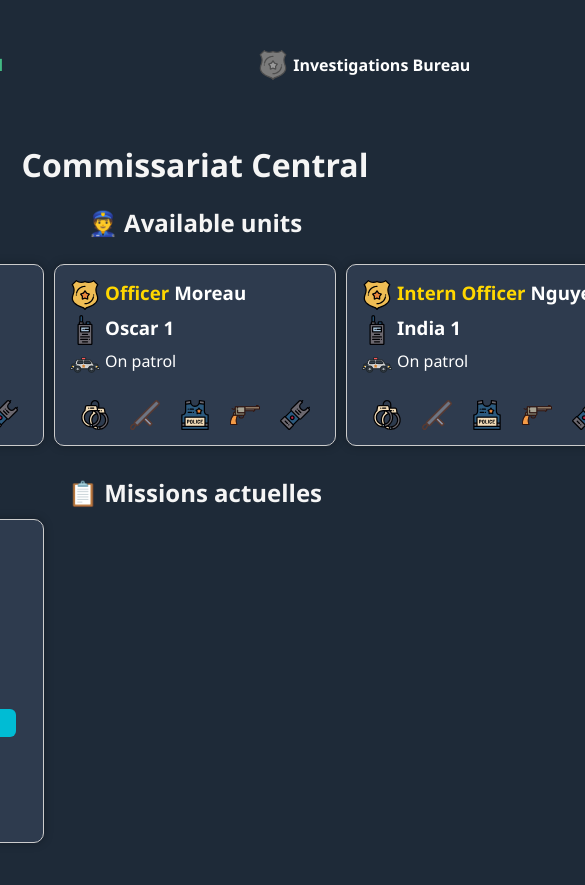
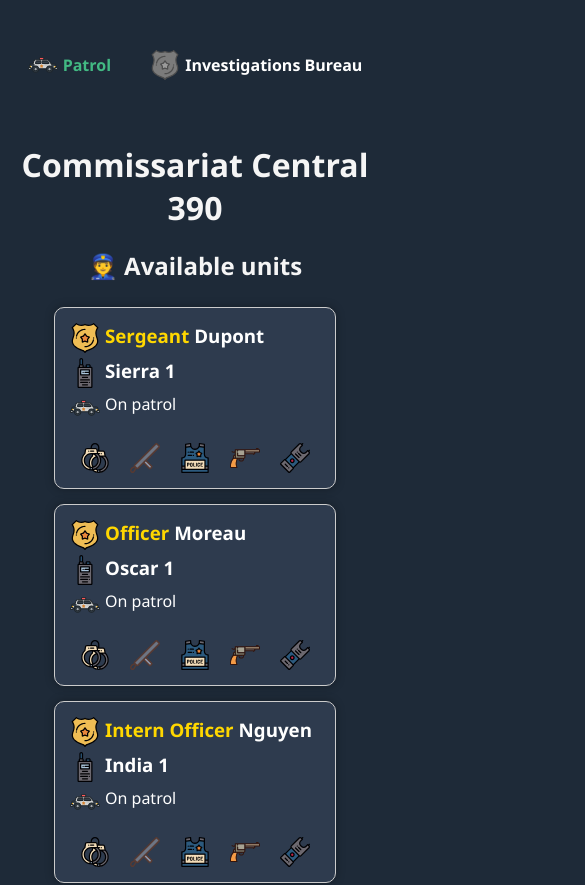
Before and after one commit to CauquilM/police-game, a Vue app: page / in a window 390 px wide. Shown: the top 885 px of the page, 585 px wide, since content can reach past the window. Built offline with nearby package versions, Linux system fonts and the light colour scheme.

Commit message:
improve css

```diff
--- a/public/style.css
+++ b/public/style.css
@@ -263,6 +263,12 @@ nav {
     padding: 30px;
 }
 
+@media only screen and (max-width: 600px) {
+    nav {
+        padding: 30px 0;
+    }
+  }
+
 nav a {
     font-weight: bold;
     color: white;
--- a/src/store/index.js
+++ b/src/store/index.js
@@ -228,9 +228,13 @@ export default new Vuex.Store({
       coupable: 'Sophie'
     }
 
-    ]
+    ],
+    screenWidth: document.documentElement.clientWidth
   },
   mutations: {
+    SET_SCREEN_WIDTH(state, width) {
+      state.screenWidth = width;
+    },
     SET_ASSIGN_AGENT(state, { agentId: agentId, missionId: missionId }) {
       const agent = state.agents.find(a => a.id === agentId)
       const indexMission = state.missionsCurrent.findIndex(m => m.id === missionId);
@@ -271,6 +275,9 @@ export default new Vuex.Store({
     }
   },
   actions: {
+    updateScreenWidth({ commit }) {
+      commit('SET_SCREEN_WIDTH', document.documentElement.clientWidth);
+    },
     refuseMission({ commit }, index) {
       commit("SET_REFUSE_MISSION", index);
     },
@@ -321,5 +328,8 @@ export default new Vuex.Store({
       if (diff === -2) return 0.15
       return 0.05
     }
+  },
+  getters: {
+    screenWidth: state => state.screenWidth
   }
 })
--- a/src/views/DashboardView.vue
+++ b/src/views/DashboardView.vue
@@ -1,29 +1,32 @@
 <template>
     <div class="dashboard">
-        <h1>Commissariat Central</h1>
+        <h1>Commissariat Central {{ screenWidth }}</h1>
         <div class="section agents">
             <h2 class="mb-25">👮 Available units</h2>
-            <div v-if="agents.length > 3" class="grid-container-4">
-                <AgentComponent class="agent-card grid-item" v-for="agent in agents" :key="agent.id" :agent="agent"
-                    :class="{ busy: agent.busy }" />
+            <div v-if="agents.length > 3"
+                :class="screenWidth > 500 ? 'grid-container-4' : 'd-flex flex-direction-column align-items-center'">
+                <AgentComponent :class="screenWidth > 500 ? 'agent-card grid-item' : 'agent-card grid-item mb-15'"
+                    v-for="agent in agents" :key="agent.id" :agent="agent" />
             </div>
-            <div v-else class="grid-container-3">
-                <AgentComponent class="agent-card grid-item" v-for="agent in agents" :key="agent.id" :agent="agent"
-                    :class="{ busy: agent.busy }" />
+            <div v-else
+                :class="screenWidth > 500 ? 'grid-container-3' : 'd-flex flex-direction-column align-items-center'">
+                <AgentComponent :class="screenWidth > 500 ? 'agent-card grid-item' : 'agent-card grid-item mb-15'"
+                    v-for="agent in agents" :key="agent.id" :agent="agent" />
             </div>
         </div>
         <div class="section mission">
             <h2>📋 Missions actuelles</h2>
-            <div class="grid-container-3">
+            <div :class="screenWidth > 500 ? 'grid-container-3' : 'd-flex flex-direction-column align-items-center'">
                 <MissionComponent v-for="(mission, index) in missionsCurrent" :key="index"
-                    class="mission-card grid-item" :mission="mission"></MissionComponent>
+                :class="screenWidth > 500 ? 'mission-card grid-item' : 'mission-card grid-item mb-15'"
+                :mission="mission"></MissionComponent>
             </div>
         </div>
     </div>
 </template>
 
 <script>
-import { mapState, mapMutations } from 'vuex'
+import { mapState, mapMutations, mapActions } from 'vuex'
 import AgentComponent from '../components/AgentComponent'
 import MissionComponent from '../components/MissionComponent'
 
@@ -36,11 +39,22 @@ export default {
     data() {
         return {}
     },
+    mounted() {
+        this.handleResize(); // initial
+        window.addEventListener('resize', this.handleResize);
+    },
+    beforeDestroy() {
+        window.removeEventListener('resize', this.handleResize);
+    },
     computed: {
         ...mapState(['agents', 'missionsCurrent']),
+        screenWidth() {
+            return this.$store.getters.screenWidth;
+        }
     },
     methods: {
         ...mapMutations(['SET_ASSIGN_AGENT']),
+        ...mapActions(['updateScreenWidth']),
         assignAgent(agentId) {
             if (!this.mission.assignedAgentId) {
                 this.SET_ASSIGN_AGENT(agentId)
@@ -50,6 +64,9 @@ export default {
             if (!this.mission.assignedAgentId) {
                 this.SET_ASSIGN_AGENT(agentId)
             }
+        },
+        handleResize() {
+            this.updateScreenWidth();
         }
     }
 }
--- a/src/views/InvestigationsView.vue
+++ b/src/views/InvestigationsView.vue
@@ -1,8 +1,8 @@
 <template>
     <div>
         <h1 class="mb-25">Investigations Bureau</h1>
-        <div class="grid-container-2">
-            <div class="grid-item investigation-card" v-for="investigation in investigations" :key="investigation.id"
+        <div :class="screenWidth > 500 ? 'grid-container-2' : 'd-flex flex-direction-column align-items-center mb-15'">
+            <div :class="screenWidth > 500 ? 'investigation-card grid-item' : 'investigation-card grid-item mb-15'" v-for="investigation in investigations" :key="investigation.id"
             :investigation="investigation" @click="openInvestigation(investigation)">
                 {{ investigation.titre }}
             </div>
```
